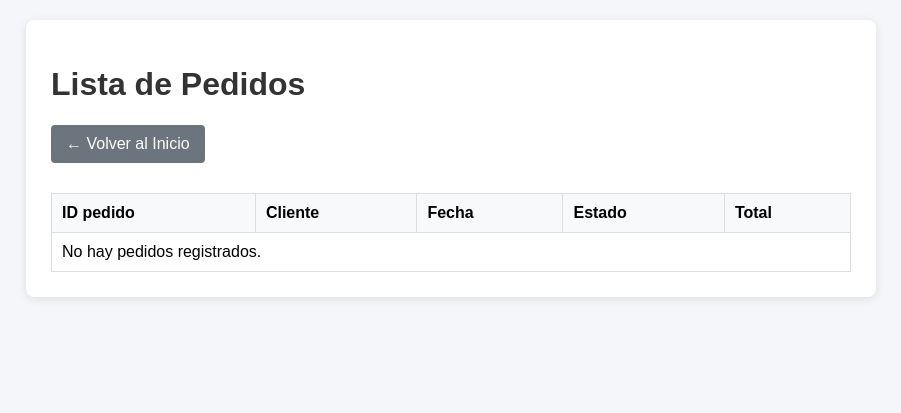
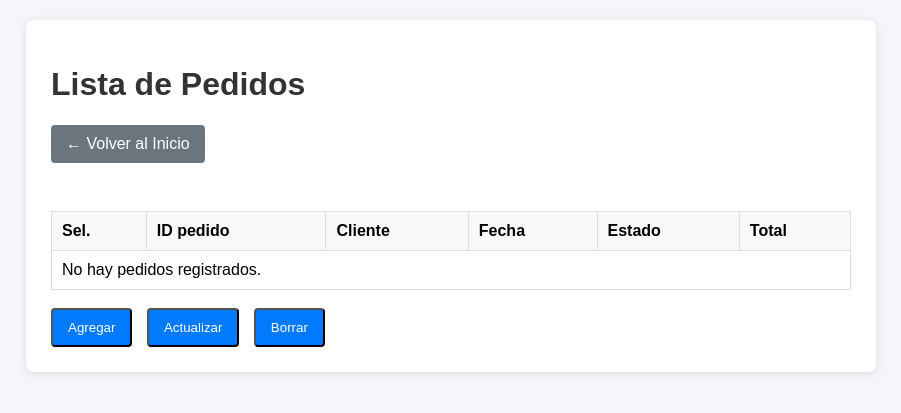
Before and after one commit to miguelomarxdlol-droid/fundamentos-bd, a Flask app: page /pedidos in a window 1280 px wide. Shown: the top 413 px of the page, without its empty margins (189-1090 px from the left). Run offline with Flask 3, Linux system fonts and the light colour scheme; data that the repository does not hold is empty.

Commit message:
Subiendo archivos de cafeteria

```diff
--- a/app.py
+++ b/app.py
@@ -1,4 +1,4 @@
-from flask import Flask, render_template
+from flask import Flask, render_template, request, redirect
 import mysql.connector
 
 app = Flask(__name__)
@@ -31,7 +31,6 @@ def pedidos():
     conn = get_db_connection()
     cursor = conn.cursor(dictionary=True)
 
-    # CAST convierte los textos VARCHAR a números DECIMAL/DECIMAL para la multiplicación
     query = """
         SELECT
             p.id_pedido AS ID_Pedido,
@@ -50,5 +49,107 @@ def pedidos():
     conn.close()
     return render_template('pedidos.html', pedidos=lista_pedidos)
 
+
+@app.route('/agregar_producto', methods=['GET', 'POST'])
+def agregar_producto():
+    if request.method == 'POST':
+        nombre = request.form['nombre']
+        categoria = request.form['categoria']
+        precio = request.form['precio']
+        stock = request.form['stock']
+        conn = get_db_connection()
+        cursor = conn.cursor()
+        cursor.execute("INSERT INTO Producto (nombre, categoria, precio, stock) VALUES (%s, %s, %s, %s)", (nombre, categoria, precio, stock))
+        conn.commit()
+        cursor.close()
+        conn.close()
+        return redirect('/productos')
+    return render_template('agregar_producto.html')
+
+@app.route('/agregar_pedido', methods=['GET', 'POST'])
+def agregar_pedido():
+    if request.method == 'POST':
+        id_pedido = request.form['id_pedido']
+        cliente = request.form['cliente']
+        fecha = request.form['fecha']
+        estado = request.form['estado']
+        total = request.form['total']
+        conn = get_db_connection()
+        cursor = conn.cursor()
+        cursor.execute("INSERT INTO Pedido (id_pedido, id_cliente, fecha_pedido, estado, total) VALUES (%s, %s, %s, %s, %s)", (id_pedido, cliente, fecha, estado, total))
+        conn.commit()
+        cursor.close()
+        conn.close()
+        return redirect('/pedidos')
+    return render_template('agregar_pedido.html')
+
+@app.route('/actualizar_producto/<int:id_producto>', methods=['GET', 'POST'])
+def actualizar_producto(id_producto):
+    conn = get_db_connection()
+    cursor = conn.cursor(dictionary=True)
+
+    if request.method == 'POST':
+        nombre = request.form['nombre']
+        categoria = request.form['categoria']
+        precio = request.form['precio']
+        stock = request.form['stock']
+
+        cursor.execute("UPDATE Producto SET nombre = %s, categoria = %s, precio = %s, stock = %s WHERE id_producto = %s",
+                       (nombre, categoria, precio, stock, id_producto))
+        conn.commit()
+        cursor.close()
+        conn.close()
+        return redirect('/productos')
+
+    cursor.execute("SELECT * FROM Producto WHERE id_producto = %s", (id_producto,))
+    producto = cursor.fetchone()
+    cursor.close()
+    conn.close()
+    return render_template('actualizar_producto.html', p=producto)
+
+@app.route('/actualizar_pedido/<int:id_pedido>', methods=['GET', 'POST'])
+def actualizar_pedido(id_pedido):
+    conn = get_db_connection()
+    cursor = conn.cursor(dictionary=True)
+
+    if request.method == 'POST':
+        id_cliente = request.form['cliente']
+        fecha_pedido = request.form['fecha']
+        estado = request.form['estado']
+        total = request.form['total']
+
+        cursor.execute("UPDATE Pedido SET id_cliente = %s, fecha_pedido = %s, estado = %s, total = %s WHERE id_pedido = %s",
+                       (id_cliente, fecha_pedido, estado, total, id_pedido))
+        conn.commit()
+        cursor.close()
+        conn.close()
+        return redirect('/pedidos')
+
+    cursor.execute("SELECT * FROM Pedido WHERE id_pedido = %s", (id_pedido,))
+    pedido = cursor.fetchone()
+    cursor.close()
+    conn.close()
+    return render_template('actualizar_pedido.html', p=pedido)
+
+@app.route('/borrar_producto/<int:id_producto>', methods=['POST'])
+def borrar_producto(id_producto):
+    conn = get_db_connection()
+    cursor = conn.cursor()
+    cursor.execute("DELETE FROM Producto WHERE id_producto = %s", (id_producto,))
+    conn.commit()
+    cursor.close()
+    conn.close()
+    return redirect('/productos')
+
+@app.route('/borrar_pedido/<int:id_pedido>', methods=['POST'])
+def borrar_pedido(id_pedido):
+    conn = get_db_connection()
+    cursor = conn.cursor()
+    cursor.execute("DELETE FROM Pedido WHERE id_pedido = %s", (id_pedido,))
+    conn.commit()
+    cursor.close()
+    conn.close()
+    return redirect('/pedidos')
+
 if __name__ == '__main__':
     app.run(debug=True)
--- a/templates/pedidos.html
+++ b/templates/pedidos.html
@@ -4,14 +4,47 @@
     <meta charset="UTF-8">
     <title>Pedidos - Cafetería</title>
     <link rel="stylesheet" href="{{ url_for('static', filename='style.css') }}">
+    <script>
+        // Función para redirigir según el botón presionado afuera
+        function enviarAccion(accion) {
+            const seleccionado = document.querySelector('input[name="id_pedido_sel"]:checked');
+
+            if (accion === 'agregar') {
+                window.location.href = '/agregar_pedido';
+                return;
+            }
+
+            if (!seleccionado) {
+                alert('Por favor, selecciona un pedido de la lista para ' + accion + '.');
+                return;
+            }
+
+            const id = seleccionado.value;
+
+            if (accion === 'actualizar') {
+                window.location.href = '/actualizar_pedido/' + id;
+            } else if (accion === 'borrar') {
+                if (confirm('¿Seguro que deseas borrar el pedido ID ' + id + '?')) {
+                    const form = document.getElementById('form-pedidos');
+                    form.action = '/borrar_pedido/' + id;
+                    form.method = 'POST';
+                    form.submit();
+                }
+            }
+        }
+    </script>
 </head>
 <body>
     <div class="container">
         <h1>Lista de Pedidos</h1>
         <a href="/" class="btn-back">← Volver al Inicio</a>
+        <br><br>
+
+        <form id="form-pedidos">
             <table>
                 <thead>
                     <tr>
+                        <th>Sel.</th> <!-- Columna para elegir la fila -->
                         <th>ID pedido</th>
                         <th>Cliente</th>
                         <th>Fecha</th>
@@ -22,6 +55,9 @@
                 <tbody>
                     {% for p in pedidos %}
                     <tr>
+                        <td>
+                            <input type="radio" name="id_pedido_sel" value="{{ p.ID_Pedido }}">
+                        </td>
                         <td>{{ p.ID_Pedido }}</td>
                         <td>{{ p.Cliente }}</td>
                         <td>{{ p.Fecha }}</td>
@@ -30,11 +66,22 @@
                     </tr>
                     {% else %}
                     <tr>
-                    <td colspan="5">No hay pedidos registrados.</td>
+                        <td colspan="6">No hay pedidos registrados.</td>
                     </tr>
                     {% endfor %}
                 </tbody>
             </table>
+        </form>
+
+        <br>
+
+        <!-- LOS 3 BOTONES FUERA DE LA TABLA -->
+        <div class="btn-group">
+            <button type="button" class="btn" onclick="enviarAccion('agregar')">Agregar</button>
+            <button type="button" class="btn" onclick="enviarAccion('actualizar')">Actualizar</button>
+            <button type="button" class="btn" onclick="enviarAccion('borrar')">Borrar</button>
+        </div>
+
     </div>
 </body>
 </html>
```
Also changed, not shown: templates/productos.html (+50 -0 lines), templates/actualizar_pedido.html (added), templates/actualizar_productos.html (added), templates/agregar_pedido.html (added), templates/agregar_producto.html (added). Lines whose indentation alone changed are shown as unchanged.
